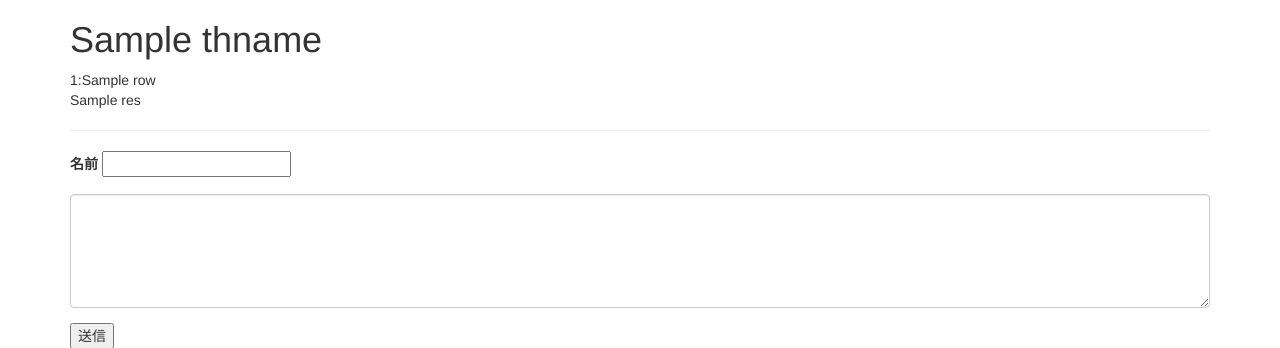
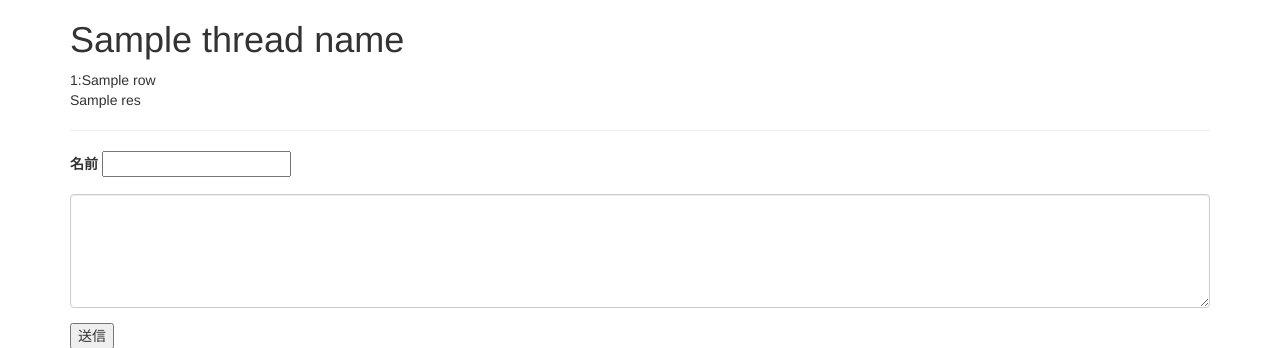
Before and after one commit to whileD/BBS_Sample, a Flask app: template python/templates/thread.html in a window 1280 px wide. Shown: the top 348 px of the page. Run offline with Flask 2, Linux system fonts and the light colour scheme; the template is opened without the code that fills it: most values are stand-ins (such as "Sample title", 1, 10 or a date in 2020); some libraries are stand-ins or nearby versions.

Commit message:
命名とかイロイロ直した

```diff
--- a/python/server.py
+++ b/python/server.py
@@ -4,43 +4,45 @@ import csv
 import fcntl
 
 app = Flask(__name__)
-threadsDir = 'threads/'
-fields = ['name', 'res']
+THREADS_DIRECTORY = 'threads/'
 
-
-def threadLoader(file_name):
-    with open(threadsDir + file_name, 'r') as csvfile:
-        fcntl.flock(csvfile,fcntl.LOCK_EX)
-        reader = csv.DictReader(csvfile, fieldnames=fields)
+#csvファイルを読みこんでname,resのkey辞書型リストで返す
+def thread_loader(file_name):
+    with open(THREADS_DIRECTORY + file_name, 'r') as target:
+        fcntl.flock(target, fcntl.LOCK_EX)
+        reader = csv.DictReader(target, fieldnames=['name', 'res'])
         return [row for row in reader]
 
 
 @app.route('/')
 def index():
-    threads = os.listdir(threadsDir)
+    threads = os.listdir(THREADS_DIRECTORY)
     return render_template('index.html', threads=threads)
+
 
 @app.route('/thread/<string:thread_name>')
 def thread(thread_name):
-    data = threadLoader(thread_name)
-    return render_template('thread.html',
-            title=thread_name, thname=thread_name, data=data)
+    data = thread_loader(thread_name)
+    return render_template('thread.html', title=thread_name, thread_name=thread_name, data=data)
+
 
 @app.route('/res/<string:thread_name>', methods=['POST'])
-def writeResponse(thread_name):
-    with open(threadsDir + thread_name, 'a') as target:
-        fcntl.flock(target,fcntl.LOCK_EX)
-        addstr = [request.form['name'], request.form['res']]
-        target.writelines(','.join(addstr) + '\n')
+def write_response(thread_name):
+    with open(THREADS_DIRECTORY + thread_name, 'a') as target:
+        fcntl.flock(target, fcntl.LOCK_EX)
+        res = [request.form['response-username'], request.form['response-response']]
+        target.writelines(','.join(res) + '\n')
+        print('b')
 
     return redirect(url_for('thread', thread_name=thread_name))
 
+
 @app.route('/newThread', methods=['POST'])
-def newThread():
-    with open(threadsDir + request.form['thread_name'], 'w') as th:
-        fcntl.flock(th,fcntl.LOCK_EX)
-        target = [request.form['thread_resname'], request.form['thread_res']]
-        th.writelines(','.join(target) + '\n')
+def new_thread():
+    with open(THREADS_DIRECTORY + request.form['new-thread-name'], 'w') as target:
+        fcntl.flock(target,fcntl.LOCK_EX)
+        newdata = [request.form['new-username'], request.form['new-response']]
+        target.writelines(','.join(newdata) + '\n')
 
     return redirect(url_for('index'))
 
--- a/python/templates/index.html
+++ b/python/templates/index.html
@@ -13,14 +13,14 @@
     <form action="/newThread" method="POST">
         <div class="form-group">
             <label>スレッド名</label>
-            <input type="text" name="thread_name">
+            <input type="text" name="new-thread-name">
         </div>
         <div class="form-group">
             <label>名前</label>
-            <input type="text" name="thread_resname">
+            <input type="text" name="new-username">
         </div>
         <div class="form-group">
-            <textarea class="form-control" rows="5" name="thread_res"></textarea>
+            <textarea class="form-control" rows="5" name="new-response"></textarea>
         </div>
         <button type="submit">作成</button>
     </form>
--- a/python/templates/thread.html
+++ b/python/templates/thread.html
@@ -2,7 +2,7 @@
 {% block content %}
 <div class="container">
     <header>
-        <h1>{{ thname }}</h1>
+        <h1>{{ thread_name }}</h1>
     </header>
 
     <div class="con">
@@ -12,7 +12,7 @@
                 {{ loop.index }}:{{ row.name }}
             </div>
             <div class="res_content">
-                {{ row['res'] }}
+                {{ row.res }}
             </div>
         </div>
         <hr>
@@ -20,13 +20,13 @@
     </div>
 
 
-    <form action="/res/{{ thname }}" method="POST">
+    <form action="/res/{{ thread_name }}" method="POST">
         <div class="form-group">
             <label>名前</label>
-            <input type="text" name="name">
+            <input type="text" name="response-username">
         </div>
         <div class="form-group">
-            <textarea class="form-control" rows="5" name="res"></textarea>
+            <textarea class="form-control" rows="5" name="response-response"></textarea>
         </div>
         <button type="submit">送信</button>
     </form>
```
Also changed, not shown: python/README.md (added), 1 other file.
